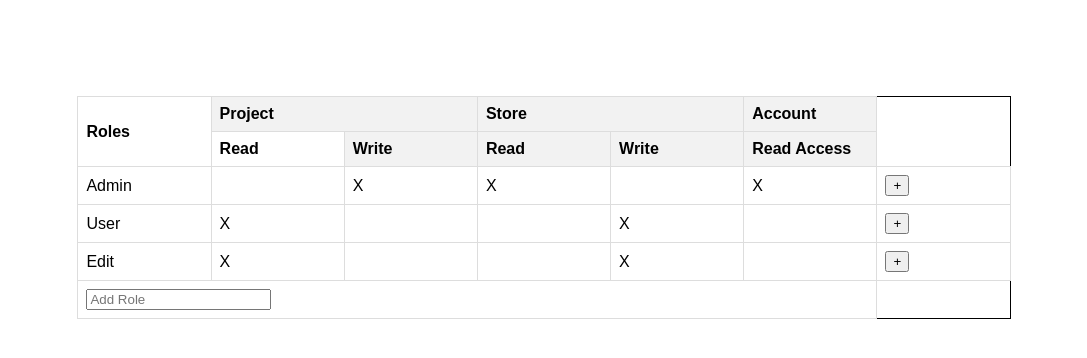
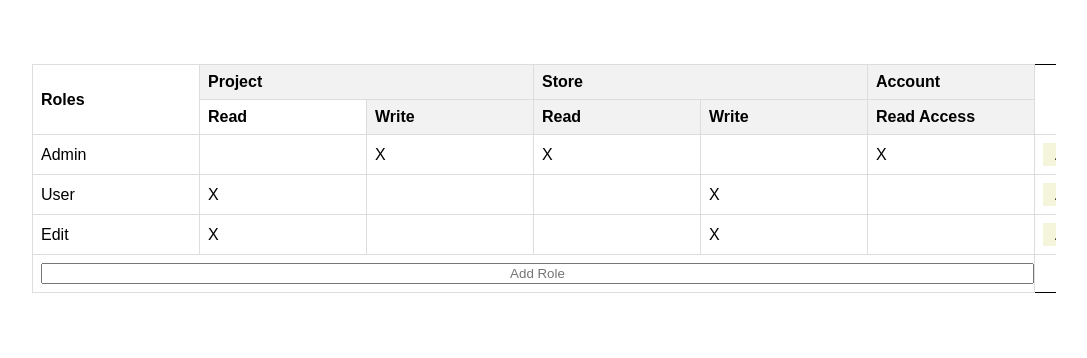
Before and after one commit to dvidaillet/permission_management, a React (Create React App) app: page / in a window 1280 px wide. Shown: the top 358 px of the page, without its empty margins (96-1183 px from the left). Built offline with nearby package versions, Linux system fonts and the light colour scheme.

Commit message:
refactor: refactorizando funciones para mostrar encabezado de las entidades
cree un compoenente llamado Encabezado entidad para alojar toda la logica que se encarga de realizar esta funcion

```diff
--- a/src/components/RoleManagement.css
+++ b/src/components/RoleManagement.css
@@ -10,11 +10,11 @@ td {
   text-align: center;
 }
 
-div {
-  padding-top: 2rem;
+.container {
+  padding-top: 4rem;
   overflow-x: auto;
   overflow-y: auto;
-  width: 90%;
+  width: 80%;
   margin-left: auto;
   margin-right: auto;
 }
@@ -61,13 +61,14 @@ td:first-child {
 
 td,
 th {
-  min-width: 100px; /* Ancho mínimo para las celdas, ajusta según sea necesario */
+  min-width: 150px; /* Ancho mínimo para las celdas, ajusta según sea necesario */
 }
 
 .tabla-container {
   width: 100%;
   overflow: auto;
-  max-height: 300px; /* Altura máxima de la tabla, ajusta según sea necesario */
+  height: 300px;
+  /* //max-height: 300px; Altura máxima de la tabla, ajusta según sea necesario */
 }
 
 .icono-papelera {
@@ -75,3 +76,29 @@ th {
   height: 1rem;
   margin-left: 0;
 }
+
+.celdas {
+  display: flex;
+  justify-content: space-between;
+  align-items: center;
+  width: 95%;
+}
+
+.tdboton {
+  width: 15px;
+}
+
+.boton{
+  background-color: beige;
+  color: #090909;
+  border: none;
+  font-size: 18px;
+  width: 100%;
+}
+
+
+.addRolInput{
+  width: 100%;
+  text-align: center;
+  margin: auto;
+}
--- a/src/components/RoleManagement.jsx
+++ b/src/components/RoleManagement.jsx
@@ -1,6 +1,6 @@
 /* eslint-disable jsx-a11y/alt-text */
 import React, { useCallback, useEffect, useState } from "react";
-import { v4 as uuidv4 } from 'uuid';
+import { v4 as uuidv4 } from "uuid";
 
 import { removeDuplicates } from "../helpers/utils";
 import { isValidPermission } from "../helpers/validationUtils";
@@ -11,6 +11,8 @@ import {
 
 import "./RoleManagement.css";
 import papeleraIcon from "../papelera.png";
+import Celdas from "./components/Celdas";
+import EncabezadoEntidad from "./components/EncabezadoEntidad";
 
 const RolesComponent = ({ initialRoles, initialPermissions }) => {
   //estados iniciales del compoenente
@@ -22,13 +24,11 @@ const RolesComponent = ({ initialRoles, initialPermissions }) => {
   const [nuevoPermiso, setNuevoPermiso] = useState("");
   const [nombreNuevoRole, setNombreNuevoRole] = useState("");
   //states para mostrar los iconos de las celdas
-  const [mostrarIconosEntidad, setMostrarIconosEntidad] = useState(false);
   const [mostrarIconosRol, setMostrarIconosRol] = useState(false);
   const [mostrarIconosPermiso, setMostrarIconosPermiso] = useState(false);
   //states para verificar los check
   const [rolCheked, setRolCheked] = useState(false);
   const [permisoCheked, setPermisoCheked] = useState(false);
-  const [entidadCheked, setEntidadCheked] = useState(false);
 
   //Funcion para crear un arreglo con los nombres de las entidades
   const getEntities = () =>
@@ -52,82 +52,23 @@ const RolesComponent = ({ initialRoles, initialPermissions }) => {
       //obtengo cantidad de permisos para cada entidad para establecer ancho de la columna
       const permisosCount = getEntityPermissionCount(entidad);
       return (
-        //establesco ancho de la columna
-        <th
+        <EncabezadoEntidad
           key={i}
-          colSpan={permisosCount}
-          onMouseEnter={() => handleMouseEnter()}
-          onMouseLeave={() => handleMouseLeave()}
-        >
-          {mostrarIconosEntidad ? (
-            <>
-              <input
-                type="checkbox"
-                onChange={() => handleCheckboxChangeEntidad(entidad)}
+          entidad={entidad}
+          permisosCount={permisosCount}
+          roles={roles}
+          permisos={permisos}
+          setRoles={setRoles}
+          setPermisos={setPermisos}
         />
-              {capitalizarEntidad(entidad)}
-              <img
-                className="icono-papelera"
-                src={papeleraIcon}
-                onClick={() => borrarEntidad(entidad)}
-              />
-            </>
-          ) : (
-            capitalizarEntidad(entidad)
-          )}
-        </th>
       );
     });
-  };
-
-  const handleCheckboxChangeEntidad = (entidad) => {
-    let updatedRoles = [];
-    if (!entidadCheked) {
-      updatedRoles = (roles) => {
-        const filteredRoles = [...roles].map((rol) => {
-          const filteredPermissions = rol.permissions.filter(
-            (permission) => !permission.startsWith(entidad)
-          );
-
-          return { ...rol, permissions: filteredPermissions };
-        });
-
-        return filteredRoles;
-      };
-    } else {
-      const entityPermissions = permisos.filter((p) => p.startsWith(entidad));
-
-      updatedRoles = (roles) => {
-        const filteredRoles = [...roles].map((rol) => {
-          const filteredPermissions = rol.permissions.filter(
-            (permission) => !permission.startsWith(entidad)
-          );
-
-          return {
-            ...rol,
-            permissions: [...filteredPermissions, ...entityPermissions],
-          };
-        });
-
-        return filteredRoles;
-      };
-    }
-
-    setRoles(updatedRoles);
-    setEntidadCheked(!entidadCheked);
-  };
-
-  const borrarEntidad = (entidad) => {
-    const updatedPermissions = permisos.filter(
-      (permiso) => !permiso.includes(entidad)
-    );
-    setPermisos(updatedPermissions);
   };
 
   const handleCheckboxChangePermiso = (permiso, entidad) => {
     const nombreFull = `${entidad}:${permiso}`;
 
-    if (!permisoCheked) {
+    if (permisoCheked) {
       const updateRoles = roles.map((rol) => {
         const updatePermissions = rol.permissions.filter(
           (permiso) => permiso !== nombreFull
@@ -174,18 +115,23 @@ const RolesComponent = ({ initialRoles, initialPermissions }) => {
             onMouseLeave={() => handleMouseLeavePermiso()}
           >
             {mostrarIconosPermiso ? (
-              <>
+              <div className="celdas">
+                <div>
                   <input
                     type="checkbox"
+                    name="ceckbocxPermiso"
                     onChange={() => handleCheckboxChangePermiso(p, entidad)}
                   />
                   {permisoCapitalizado}
+                </div>
+                <div>
                   <img
                     className="icono-papelera"
                     src={papeleraIcon}
                     onClick={() => borrarPermiso(p, entidad)}
                   />
-              </>
+                </div>
+              </div>
             ) : (
               permisoCapitalizado
             )}
@@ -228,6 +174,7 @@ const RolesComponent = ({ initialRoles, initialPermissions }) => {
       return;
     }
     setPermisos([...permisos, nuevoPermiso]);
+    setNuevoPermiso("");
     closeModal();
   };
   //------------------------------------------
@@ -255,7 +202,6 @@ const RolesComponent = ({ initialRoles, initialPermissions }) => {
       name: nombreNuevoRole,
       permissions: readPermissions,
     };
-    console.log("🚀 - addNewRole - newRole:", newRole)
 
     setRoles([...roles, newRole]);
     setNombreNuevoRole("");
@@ -291,13 +237,6 @@ const RolesComponent = ({ initialRoles, initialPermissions }) => {
   };
 
   //funciones para manejar los eventos del mouse
-  const handleMouseEnter = () => {
-    setMostrarIconosEntidad(true);
-  };
-  const handleMouseLeave = () => {
-    setMostrarIconosEntidad(false);
-  };
-
   const handleMouseEnterRol = () => {
     setMostrarIconosRol(true);
   };
@@ -313,7 +252,8 @@ const RolesComponent = ({ initialRoles, initialPermissions }) => {
   };
 
   return (
-    <div>
+    <div className="container">
+      <div className="tabla-container">
         <table className="center">
           <thead>
             <tr>
@@ -331,18 +271,24 @@ const RolesComponent = ({ initialRoles, initialPermissions }) => {
                   onMouseLeave={() => handleMouseLeaveRol()}
                 >
                   {mostrarIconosRol ? (
-                  <>
+                    <div className="celdas">
+                      <div>
                         <input
                           type="checkbox"
+                          name="ceckbocxRol"
                           onChange={() => handleCheckboxChangeRol(role)}
                         />
                         {capitalizarEntidad(role.name)}
+                      </div>
+
+                      <div>
                         <img
                           className="icono-papelera"
                           src={papeleraIcon}
                           onClick={() => borrarRol(role)}
                         />
-                  </>
+                      </div>
+                    </div>
                   ) : (
                     capitalizarEntidad(role.name)
                   )}
@@ -350,26 +296,20 @@ const RolesComponent = ({ initialRoles, initialPermissions }) => {
                 {/* Iterar sobre los permisos para crear las celdas*/}
                 {permisosMap.map((p, i) => {
                   const exist = role?.permissions?.includes(p);
-                return (
-                  <td
-                    key={i}
-                    onMouseEnter={() => handleMouseEnterPermiso()}
-                    onMouseLeave={() => handleMouseLeavePermiso()}
-                  >
-                    {exist ? "X" : ""}
-                  </td>
-                );
+                  return <Celdas key={i} exist={exist} />;
                 })}
-              <td>
-                <button onClick={openModal}>+</button>
+                <td className="tdboton">
+                  <button className="boton" onClick={openModal}>
+                    Add Permission
+                  </button>
                 </td>
               </tr>
             ))}
-
             {/* adicionando fila para agregar nuevo Rol */}
             <tr>
               <td colSpan={permisos.length + 1}>
                 <input
+                  className="addRolInput"
                   type="text"
                   placeholder="Add Role"
                   value={nombreNuevoRole}
@@ -380,7 +320,7 @@ const RolesComponent = ({ initialRoles, initialPermissions }) => {
             </tr>
           </tbody>
         </table>
-
+      </div>
       {/* Modal */}
       {mostrarModal && (
         <div className="modal">
--- /dev/null
+++ b/src/components/components/Celdas.jsx
@@ -0,0 +1,7 @@
+const Celdas = ({exist}) => {
+    return (
+        <td >{exist ? "X" : ""}</td>
+     );
+}
+
+export default Celdas;
--- /dev/null
+++ b/src/components/components/EncabezadoEntidad.jsx
@@ -0,0 +1,101 @@
+import  {  useState } from "react";
+import {
+  capitalizarEntidad
+,
+} from "../../helpers/capitalizarUtils";
+import papeleraIcon from "../../papelera.png";
+
+const EncabezadoEntidad = ({
+  entidad,
+  permisos,
+  permisosCount,
+  setRoles,
+  setPermisos,
+}) => {
+  const [mostrarIconosEntidad, setMostrarIconosEntidad] = useState(false);
+  const [entidadCheked, setEntidadCheked] = useState(false);
+
+  //funciones para manejar los eventos del mouse
+  const handleMouseEnter = () => {
+    setMostrarIconosEntidad(true);
+  };
+  const handleMouseLeave = () => {
+    setMostrarIconosEntidad(false);
+  };
+
+  const handleCheckboxChangeEntidad = (entidad) => {
+    let updatedRoles = [];
+    if (entidadCheked) {
+      updatedRoles = (roles) => {
+        const filteredRoles = [...roles].map((rol) => {
+          const filteredPermissions = rol.permissions.filter(
+            (permission) => !permission.startsWith(entidad)
+          );
+
+          return { ...rol, permissions: filteredPermissions };
+        });
+
+        return filteredRoles;
+      };
+    } else {
+      const entityPermissions = permisos.filter((p) => p.startsWith(entidad));
+
+      updatedRoles = (roles) => {
+        const filteredRoles = [...roles].map((rol) => {
+          const filteredPermissions = rol.permissions.filter(
+            (permission) => !permission.startsWith(entidad)
+          );
+
+          return {
+            ...rol,
+            permissions: [...filteredPermissions, ...entityPermissions],
+          };
+        });
+
+        return filteredRoles;
+      };
+    }
+
+    setRoles(updatedRoles);
+    setEntidadCheked(!entidadCheked);
+  };
+
+  const borrarEntidad = (entidad) => {
+    const updatedPermissions = permisos.filter(
+      (permiso) => !permiso.includes(entidad)
+    );
+    setPermisos(updatedPermissions);
+  };
+
+  return (
+    <th
+      colSpan={permisosCount}
+      onMouseEnter={() => handleMouseEnter()}
+      onMouseLeave={() => handleMouseLeave()}
+    >
+      {mostrarIconosEntidad ? (
+        <div className="celdas">
+          <div>
+            <input
+              type="checkbox"
+              name="ceckbocxEntidad"
+              onChange={() => handleCheckboxChangeEntidad(entidad)}
+            />
+            {capitalizarEntidad(entidad)}
+          </div>
+          <div>
+            <img
+              className="icono-papelera"
+              src={papeleraIcon}
+              onClick={() => borrarEntidad(entidad)}
+            />
+          </div>
+        </div>
+      ) : (
+        capitalizarEntidad(entidad)
+      )}
+    </th>
+  );
+};
+
+export default EncabezadoEntidad;
--- /dev/null
+++ b/src/components/components/EncabezadoPermiso.jsx
@@ -0,0 +1,5 @@
+const EncabezadoPermizo = () => {
+    return (  );
+}
+
+export default EncabezadoPermizo;
```
Lines whose indentation alone changed are shown as unchanged.
